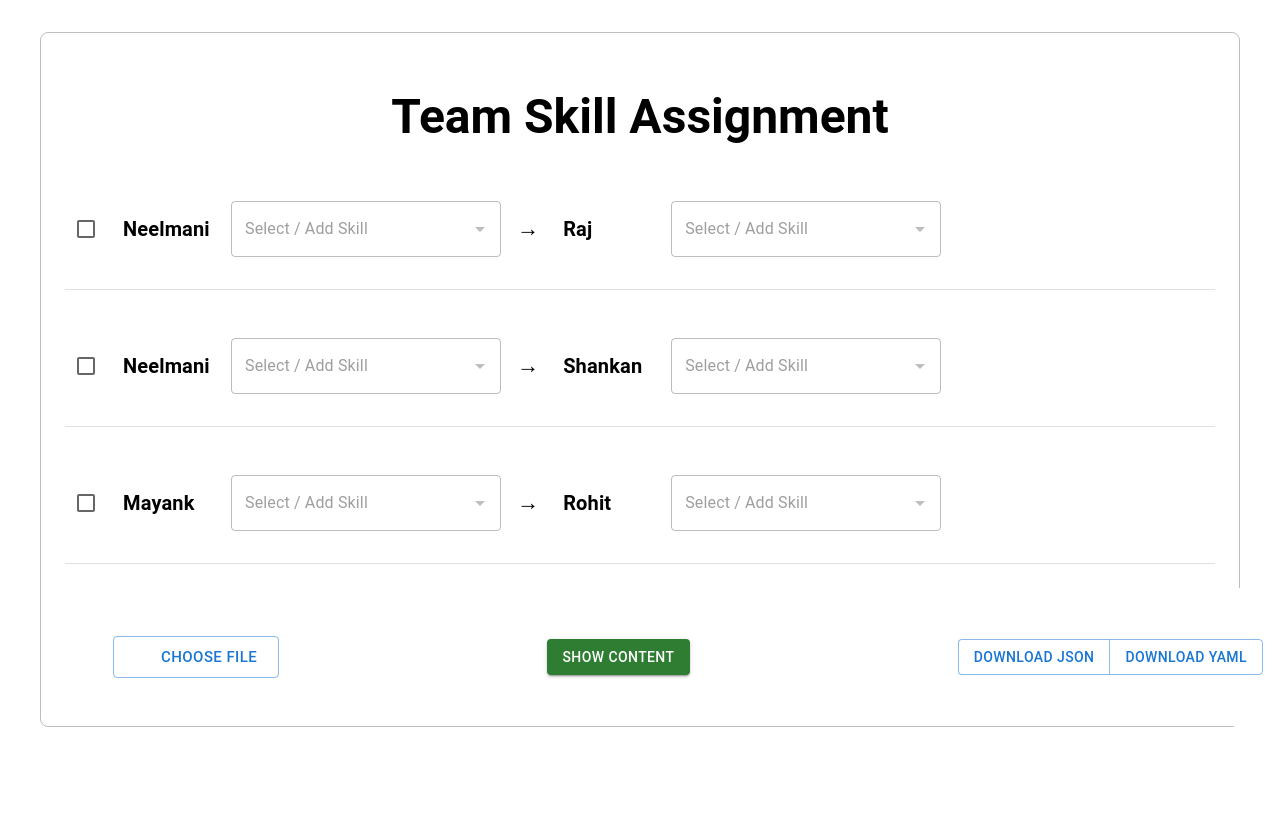
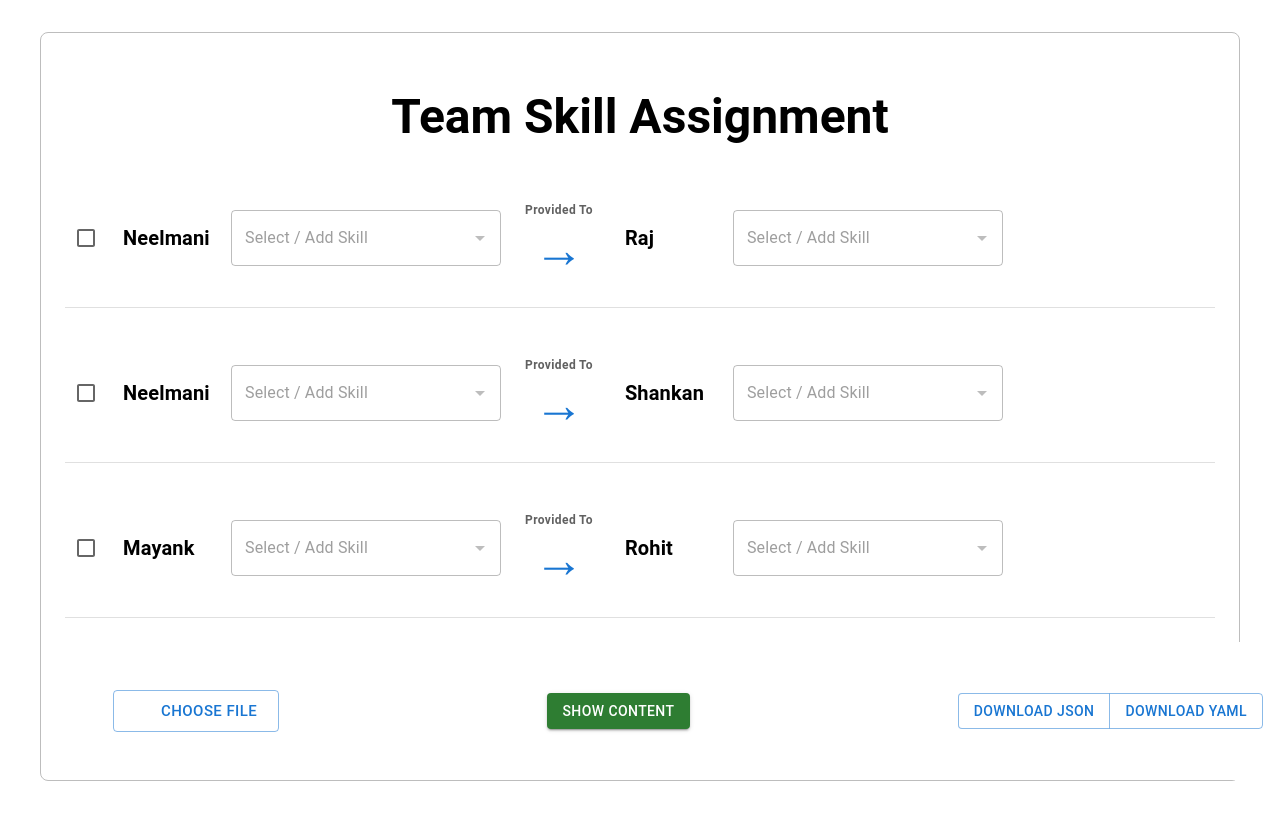
Before and after one commit to NeelTiwary/Teams, a React (Vite) app: page / in a window 1280 px wide. Shown: the top 813 px of the page. Built offline with nearby package versions, Linux system fonts and the light colour scheme; no server answers; some icons are missing.

Commit message:
Added the arrow , removed addSkill & setaddSkill

```diff
--- a/src/components/TeamMaker.tsx
+++ b/src/components/TeamMaker.tsx
@@ -8,12 +8,10 @@ import {
   Checkbox,
   TextField,
   Divider,
+  Grid,
 } from "@mui/material";
-import Autocomplete, {
-  createFilterOptions,
-} from "@mui/material/Autocomplete";
+import Autocomplete, { createFilterOptions } from "@mui/material/Autocomplete";
 import { grey } from "@mui/material/colors";
-import Grid from "@mui/material/Grid"; //
 import type {
   Skill,
   MemberSkills,
@@ -21,14 +19,10 @@ import type {
   TeamMakerProps,
 } from "../types/interfaces";
 
+const filter = createFilterOptions<Skill>();
 
-
-const filter = createFilterOptions<Skill>();
 const TeamMaker: React.FC<TeamMakerProps> = ({ teams }) => {
-  // memberSkills will hold the selected skills for each team order
-  // (checkbox : true / false , 101 :<selected skill 1> ,102:<selected skill2>)
   const [memberSkills, setMemberSkills] = useState<MemberSkills>({});
-  // allSkills will hold all the skills for each team member with key as memberId
   const [allSkills, setAllSkills] = useState<AllSkills>({});
 
   useEffect(() => {
@@ -58,30 +52,21 @@ const TeamMaker: React.FC<TeamMakerProps> = ({ teams }) => {
     });
   };
 
-  const updateSkill = (teamId: string, memberId: string, skill: Skill) => {
+  const updateExpertise = (
+    teamId: string,
+    memberId: string,
+    expertise: string
+  ) => {
     setMemberSkills((prev) => {
       const team = prev[teamId] || { checked: true };
       return {
         ...prev,
         [teamId]: {
           ...team,
-          [memberId]: skill.expertise,
+          [memberId]: expertise,
         },
       };
     });
-  };
-
-  const addSkill = (memberId: string, expertise: string): Skill => {
-    const newSkill: Skill = {
-      id: memberId, // unique ID
-      expertise,
-      experience: "Beginner", // default value
-    };
-    setAllSkills((prev) => ({
-      ...prev,
-      [memberId]: prev[memberId] ? [...prev[memberId], newSkill] : [newSkill],
-    }));
-    return newSkill;
   };
 
   return (
@@ -135,16 +120,21 @@ const TeamMaker: React.FC<TeamMakerProps> = ({ teams }) => {
                         <Autocomplete
                           disabled={!memberSkills?.[team.teamId]?.checked}
                           value={
-                            memberSkills?.[team.teamId]?.[member.id] || null
+                            memberSkills?.[team.teamId]?.[member.id] || ""
                           }
-                          options={[
+                          options={
+                            [
                               {
                                 disabled: true,
                                 expertise: "Skill",
                                 experience: "Experience",
                               },
                               ...(allSkills[member.id] || []),
-                          ]}
+                            ] as Skill[]
+                          }
+                          isOptionEqualToValue={(option, value) =>
+                            option.expertise === value
+                          }
                           filterOptions={(options, params) => {
                             const filtered = filter(options, params);
                             const isExisting = options.some(
@@ -157,7 +147,7 @@ const TeamMaker: React.FC<TeamMakerProps> = ({ teams }) => {
                             if (params.inputValue !== "" && !isExisting) {
                               filtered.push({
                                 inputValue: params.inputValue,
-                                expertise: `Add "${params.inputValue}"`,
+                                expertise: params.inputValue,
                                 disabled: false,
                               });
                             }
@@ -166,37 +156,41 @@ const TeamMaker: React.FC<TeamMakerProps> = ({ teams }) => {
                           getOptionLabel={(option) =>
                             typeof option === "string"
                               ? option
-                              : option.inputValue
-                              ? option.expertise
-                              : option.expertise // TODO : fix this
+                              : option.inputValue || option.expertise
                           }
-                          onChange={(_ ,val) => {
-                            if (!val || val.disabled) return;
-                            const skill =
+                          onChange={(_, val) => {
+                            if (!val || val.disabled) {
+                              updateExpertise(
+                                team.teamId,
+                                member.id,
+                                ""
+                              );
+                              return;
+                            }
+                            const expertise =
                               typeof val === "string"
-                                ? addSkill(member.id, val)
+                                ? val
                                 : val.inputValue
-                                ? addSkill(member.id, val.inputValue)
-                                : val;
-                            updateSkill(team.teamId, member.id, skill);
+                                ? val.inputValue
+                                : val.expertise;
+                            updateExpertise(team.teamId, member.id, expertise);
                           }}
                           renderOption={(props, option) => (
-                            <li {...props} key={option.id || option.expertise}>
+                            <li
+                              {...props}
+                              key={option.expertise}
+                            >
                               <Box
                                 sx={{
                                   display: "flex",
                                   justifyContent: "space-between",
                                   width: "100%",
                                   fontSize: 14,
-                                  fontWeight: option.disabled
-                                    ? "bold"
-                                    : "normal",
+                                  fontWeight: option.disabled ? "bold" : "normal",
                                 }}
                               >
                                 <span>{option.expertise}</span>
-                                <span>
-                                  {option.experience ? option.experience : ""}
-                                </span>
+                                <span>{option.experience || ""}</span>
                               </Box>
                             </li>
                           )}
@@ -208,17 +202,40 @@ const TeamMaker: React.FC<TeamMakerProps> = ({ teams }) => {
                             />
                           )}
                         />
+
                         {index === 0 && (
-                          <Typography
-                            variant="h6"
+                          <Box
                             sx={{
-                              mx: 1,
-                              fontWeight: "bold",
-                              fontSize: 22,
+                              display: "flex",
+                              flexDirection: "column",
+                              alignItems: "center",
+                              mx: 2,
                             }}
                           >
-                             → {/*// TODO : Better Arrow key to be finded with label */}
+                            <Typography
+                              variant="caption"
+                              sx={{
+                                fontSize: 12,
+                                fontWeight: "bold",
+                                mb: 0.5,
+                                color: grey[700],
+                              }}
+                            >
+                              Provided To
                             </Typography>
+
+                            <Typography
+                              variant="h3"
+                              sx={{
+                                color: "#1976d2",
+                                fontWeight: "bold",
+                                lineHeight: 1,
+                                fontSize: 50,
+                              }}
+                            >
+                              →
+                            </Typography>
+                          </Box>
                         )}
                       </Box>
                     </Grid>
@@ -235,6 +252,7 @@ const TeamMaker: React.FC<TeamMakerProps> = ({ teams }) => {
         </Typography>
       )}
 
+      {/* Final memberSkills will now have selected skill expertises */}
       <FileHandler selections={memberSkills} />
     </Container>
   );
```
Lines whose indentation alone changed are shown as unchanged.
